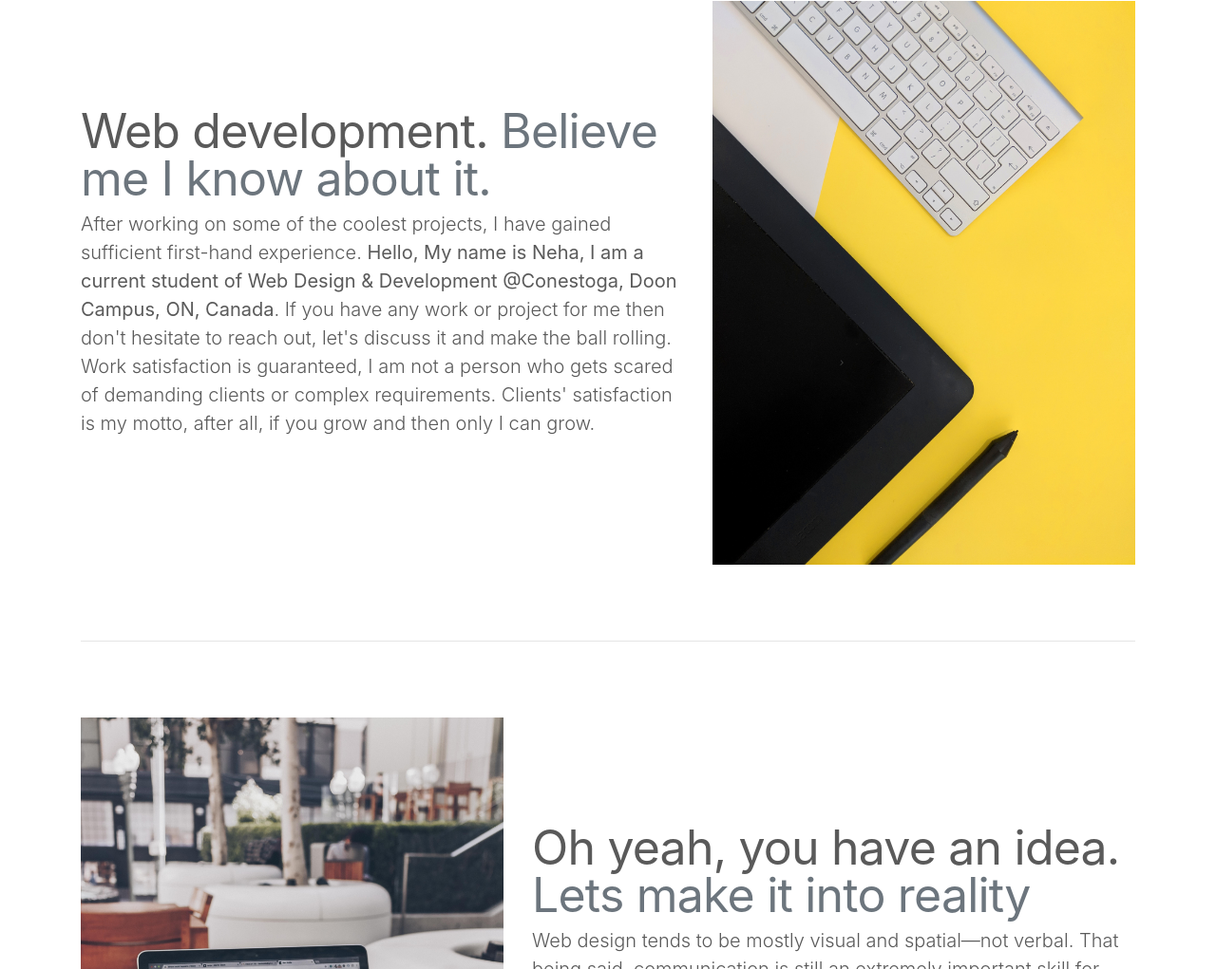
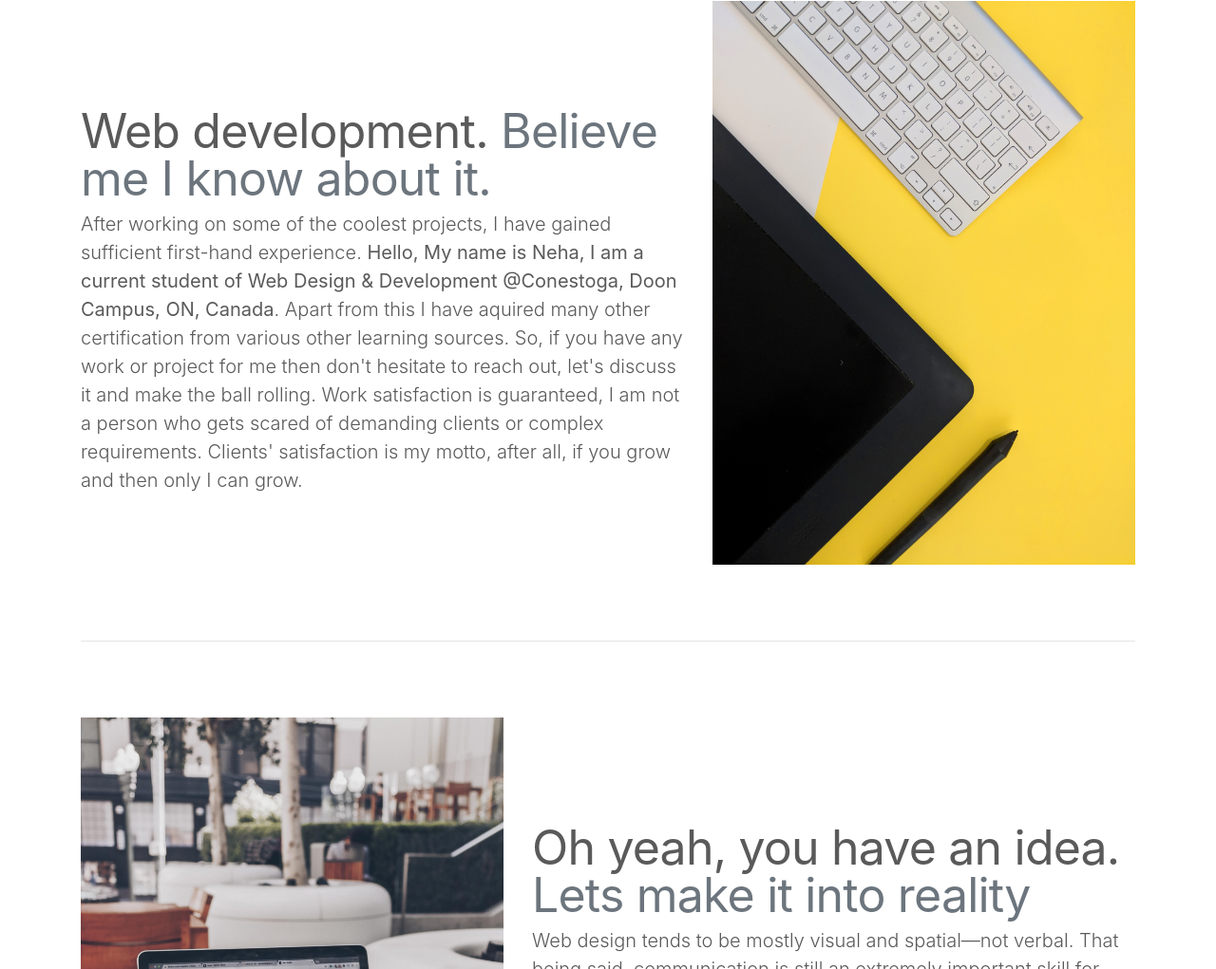
Before and after one commit to nehadesign/n, a plain HTML site: page index.html in a window 1280 px wide. Shown: the part 1330-2351 px from the top of the page at 95% size. Drawn offline with nearby package versions, Linux system fonts and the light colour scheme.

Commit message:
Text change

```diff
--- a/index.html
+++ b/index.html
@@ -184,7 +184,7 @@
           <p class="lead">
             After working on some of the coolest projects, I have gained sufficient first-hand experience.
             <strong>Hello, My name is Neha, I am a current student of Web Design & Development @Conestoga, Doon Campus,
-              ON, Canada</strong>. If you have any work or project for me then don't hesitate to reach out, let's
+              ON, Canada</strong>. Apart from this I have aquired many other certification from various other learning sources. So, if you have any work or project for me then don't hesitate to reach out, let's
             discuss it and make the ball rolling. Work satisfaction is guaranteed, I am not a person who gets scared of
             demanding clients or complex requirements. Clients' satisfaction is my motto, after all, if you grow and
             then only I can grow.
```
